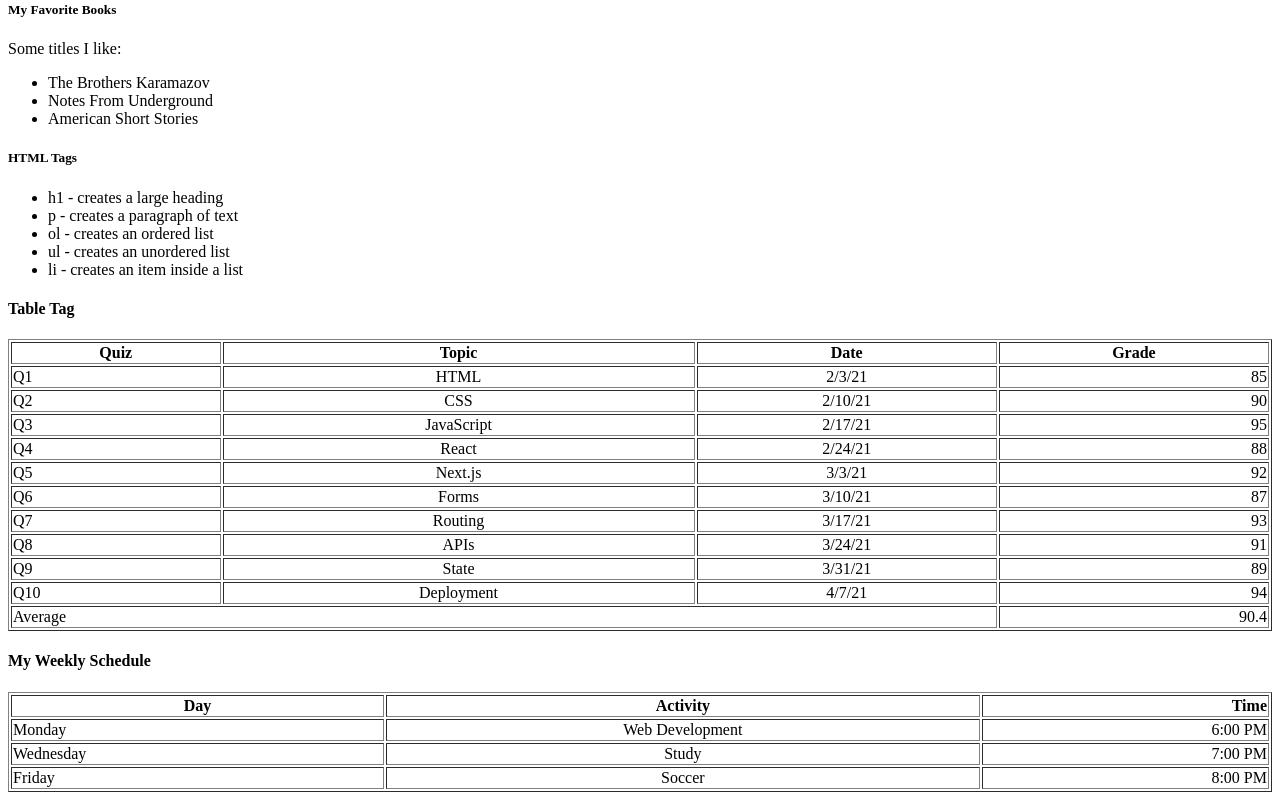
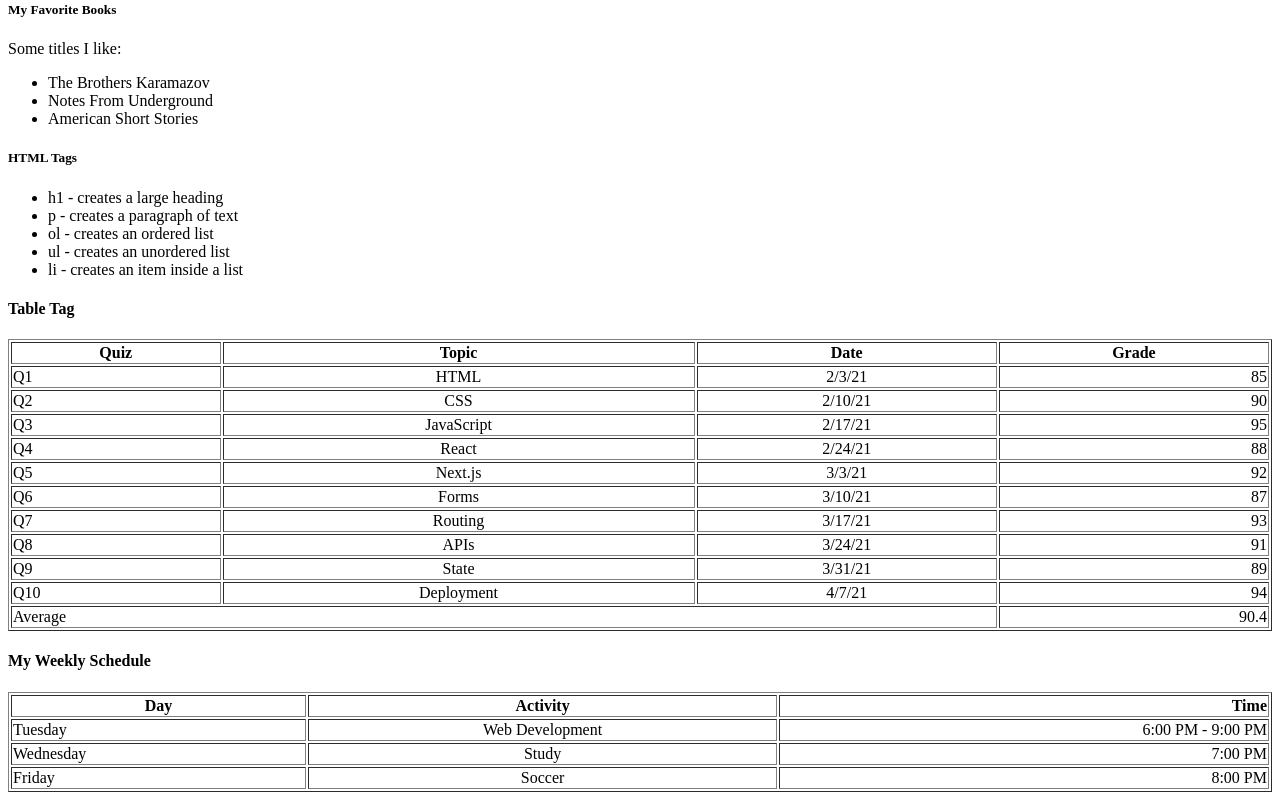
Before and after one commit to Abdullahi27/webdev-client, a Next.js app: page /labs/lab1 in a window 1280 px wide. Shown: the part 1864-2664 px from the top of the page. Built offline with nearby package versions, Linux system fonts and the light colour scheme.

Commit message:
add tables section

```diff
--- a/app/labs/lab1/Tables.tsx
+++ b/app/labs/lab1/Tables.tsx
@@ -106,9 +106,9 @@ export default function Tables() {
 
         <tbody>
           <tr>
-            <td>Monday</td>
+            <td>Tuesday</td>
             <td align="center">Web Development</td>
-            <td align="right">6:00 PM</td>
+            <td align="right">6:00 PM - 9:00 PM</td>
           </tr>
 
           <tr>
```
